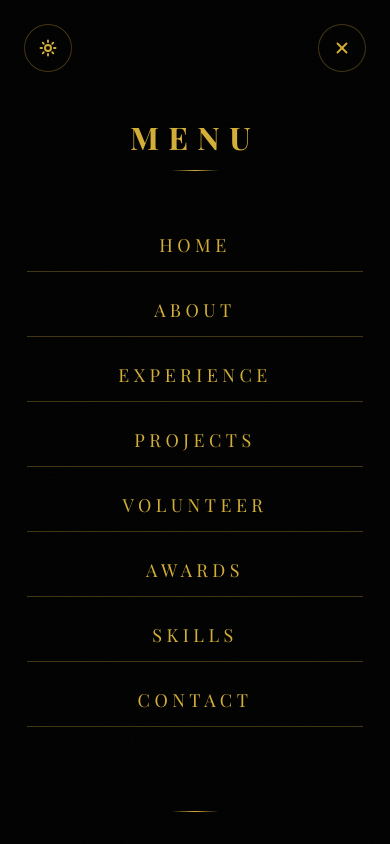
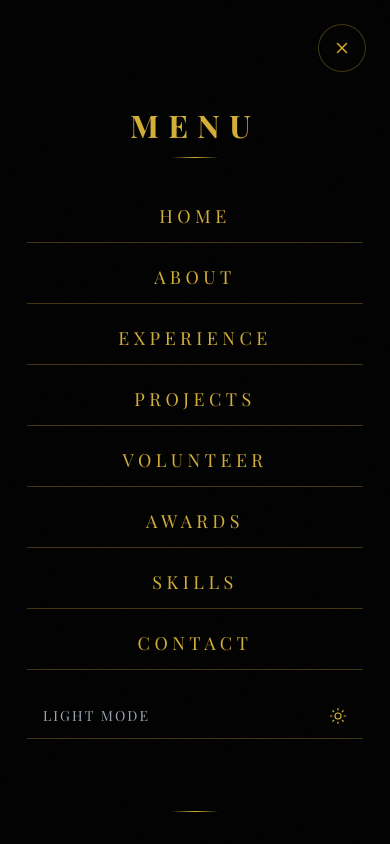
Before and after one commit to sameerbintaher/jinyuzhou, a Next.js app: page / in a window 390 px wide. Both pictures are taken after a click on the button "Open menu". Shown: the top 844 px of the page. Built offline with nearby package versions, Linux system fonts and the light colour scheme; a web font is replaced by a local one.

Commit message:
Add Apple-style light mode and improve mobile UX

```diff
--- a/app/components/Hero.js
+++ b/app/components/Hero.js
@@ -29,7 +29,8 @@ export default function Hero() {
       <motion.div
         style={{
           y: isMobile ? 0 : y,
-          background: "linear-gradient(to bottom, var(--bg), var(--bg-secondary), var(--bg))",
+          background:
+            "linear-gradient(to bottom, var(--bg), var(--bg-secondary), var(--bg))",
         }}
         initial={{ scale: isMobile ? 1 : 1.1, opacity: 0 }}
         animate={{ scale: 1, opacity: 1 }}
@@ -41,7 +42,8 @@ export default function Hero() {
       <div
         className="md:hidden absolute inset-0 z-[5]"
         style={{
-          background: "linear-gradient(to bottom, var(--hero-overlay-start), var(--hero-overlay-mid), var(--hero-overlay-end))",
+          background:
+            "linear-gradient(to bottom, var(--hero-overlay-start), var(--hero-overlay-mid), var(--hero-overlay-end))",
         }}
       />
 
@@ -60,7 +62,8 @@ export default function Hero() {
           <div
             className="w-24 h-[1px] mx-auto mb-12"
             style={{
-              backgroundImage: "linear-gradient(to right, transparent, var(--accent-gold), transparent)",
+              backgroundImage:
+                "linear-gradient(to right, transparent, var(--accent-gold), transparent)",
             }}
           />
         </motion.div>
@@ -77,7 +80,7 @@ export default function Hero() {
           className="text-5xl md:text-8xl lg:text-9xl font-playfair font-bold mb-6 md:mb-8 tracking-wider leading-tight"
           style={{
             color: "var(--accent-gold)",
-            fontSize: isMobile ? "clamp(2.5rem, 12vw, 4rem)" : undefined,
+            fontSize: isMobile ? "clamp(2.25rem, 11vw, 3.5rem)" : undefined,
             textShadow: isMobile
               ? "0 3px 24px rgba(0,0,0,0.95), 0 6px 48px rgba(0,0,0,0.8)"
               : "none",
@@ -95,14 +98,17 @@ export default function Hero() {
             delay: isMobile ? 0.3 : 0.8,
             ease: [0.22, 1, 0.36, 1],
           }}
-          className="text-lg md:text-2xl text-gray-300 mb-5 md:mb-6 tracking-wide font-light leading-relaxed px-4 max-w-3xl mx-auto"
+          className="text-lg md:text-2xl mb-5 md:mb-6 tracking-wide font-light leading-relaxed px-4 max-w-3xl mx-auto"
           style={{
-            fontSize: isMobile ? "clamp(0.938rem, 4.5vw, 1.25rem)" : undefined,
+            color: "var(--text-secondary)",
+            fontSize: isMobile ? "clamp(0.938rem, 4.2vw, 1.125rem)" : undefined,
             textShadow: isMobile ? "0 2px 16px rgba(0,0,0,0.9)" : "none",
+            lineHeight: isMobile ? "1.6" : undefined,
           }}
         >
-          Broadcasting & Television <span style={{ color: "var(--accent-gold)" }}>|</span>{" "}
-          Content Creator <span style={{ color: "var(--accent-gold)" }}>|</span> Visual
+          Broadcasting & Television{" "}
+          <span style={{ color: "var(--accent-gold)" }}>|</span> Content Creator{" "}
+          <span style={{ color: "var(--accent-gold)" }}>|</span> Visual
           Storyteller
         </motion.p>
 
@@ -115,10 +121,12 @@ export default function Hero() {
             delay: isMobile ? 0.4 : 1.1,
             ease: "easeOut",
           }}
-          className="text-base md:text-lg text-gray-500 mb-12 md:mb-16 italic font-light max-w-2xl mx-auto leading-loose px-4"
+          className="text-base md:text-lg mb-12 md:mb-16 italic font-light max-w-2xl mx-auto leading-loose px-4"
           style={{
-            fontSize: isMobile ? "clamp(0.875rem, 3.8vw, 1rem)" : undefined,
+            color: "var(--text-muted)",
+            fontSize: isMobile ? "clamp(0.875rem, 3.6vw, 0.95rem)" : undefined,
             textShadow: isMobile ? "0 2px 12px rgba(0,0,0,0.8)" : "none",
+            lineHeight: isMobile ? "1.7" : undefined,
           }}
         >
           &ldquo;Stories shape memory, and memory shapes culture.&rdquo;
--- a/app/components/MobileMenu.js
+++ b/app/components/MobileMenu.js
@@ -2,19 +2,12 @@
 
 import { useState, useEffect } from "react";
 import { motion, AnimatePresence } from "framer-motion";
-import { Menu, X, Sun, Moon } from "lucide-react";
-import { useTheme } from "next-themes";
+import { Menu, X } from "lucide-react";
+import ThemeToggle from "./ThemeToggle";
 
 export default function MobileMenu() {
   const [isOpen, setIsOpen] = useState(false);
   const [isVisible, setIsVisible] = useState(true);
-  const [mounted, setMounted] = useState(false);
-  const { theme, setTheme, resolvedTheme } = useTheme();
-
-  // Prevent hydration mismatch
-  useEffect(() => {
-    setMounted(true);
-  }, []);
 
   const navItems = [
     { name: "Home", href: "#hero" },
@@ -68,10 +61,6 @@ export default function MobileMenu() {
     }, 300);
   };
 
-  const toggleTheme = () => {
-    setTheme(resolvedTheme === "dark" ? "light" : "dark");
-  };
-
   return (
     <>
       {/* Glass Floating Menu Button - Bottom Right (Mobile Only) */}
@@ -81,30 +70,30 @@ export default function MobileMenu() {
             initial={{ opacity: 0, scale: 0.8 }}
             animate={{ opacity: 1, scale: 1 }}
             exit={{ opacity: 0, scale: 0.8 }}
-            transition={{ duration: 0.2 }}
+            transition={{ duration: 0.3, ease: [0.4, 0, 0.2, 1] }}
             onClick={() => setIsOpen(true)}
-            className="md:hidden fixed z-50 w-14 h-14 rounded-full flex items-center justify-center glass-button text-[var(--accent-gold)] active:scale-95 transition-transform"
+            className="md:hidden fixed z-50 w-14 h-14 rounded-full flex items-center justify-center glass-button text-[var(--accent-gold)] active:scale-95"
             style={{
               bottom: "calc(1.5rem + env(safe-area-inset-bottom, 0px))",
               right: "calc(1.5rem + env(safe-area-inset-right, 0px))",
             }}
             aria-label="Open menu"
           >
-            <Menu size={20} strokeWidth={2.5} />
+            <Menu size={20} strokeWidth={2} />
           </motion.button>
         )}
       </AnimatePresence>
 
-      {/* Full-Screen Overlay with Gold Links */}
+      {/* Full-Screen Overlay Drawer */}
       <AnimatePresence>
         {isOpen && (
           <>
-            {/* Backdrop - Theme Aware */}
+            {/* Backdrop - Theme Aware with Fade */}
             <motion.div
               initial={{ opacity: 0 }}
               animate={{ opacity: 1 }}
               exit={{ opacity: 0 }}
-              transition={{ duration: 0.25 }}
+              transition={{ duration: 0.4 }}
               className="md:hidden fixed inset-0 z-[100]"
               style={{ backgroundColor: "var(--overlay-bg)" }}
               onClick={() => setIsOpen(false)}
@@ -115,7 +104,7 @@ export default function MobileMenu() {
               initial={{ opacity: 0 }}
               animate={{ opacity: 1 }}
               exit={{ opacity: 0 }}
-              transition={{ duration: 0.3, ease: [0.22, 1, 0.36, 1] }}
+              transition={{ duration: 0.4, ease: [0.4, 0, 0.2, 1] }}
               className="md:hidden fixed inset-0 z-[110] flex flex-col items-center justify-center"
             >
               {/* Close Button - Glass */}
@@ -125,54 +114,40 @@ export default function MobileMenu() {
                 exit={{ opacity: 0, scale: 0.8 }}
                 transition={{ duration: 0.3, delay: 0.1 }}
                 onClick={() => setIsOpen(false)}
-                className="absolute w-12 h-12 rounded-full flex items-center justify-center glass-button text-[var(--accent-gold)] active:scale-95 transition-transform"
+                className="absolute w-12 h-12 rounded-full flex items-center justify-center glass-button text-[var(--accent-gold)] active:scale-95"
                 style={{
                   top: "calc(1.5rem + env(safe-area-inset-top, 0px))",
                   right: "calc(1.5rem + env(safe-area-inset-right, 0px))",
                 }}
                 aria-label="Close menu"
               >
-                <X size={18} strokeWidth={2.5} />
+                <X size={18} strokeWidth={2} />
               </motion.button>
-
-              {/* Theme Toggle Button - Glass (Top Left) */}
-              {mounted && (
-                <motion.button
-                  initial={{ opacity: 0, scale: 0.8 }}
-                  animate={{ opacity: 1, scale: 1 }}
-                  exit={{ opacity: 0, scale: 0.8 }}
-                  transition={{ duration: 0.3, delay: 0.1 }}
-                  onClick={toggleTheme}
-                  className="absolute w-12 h-12 rounded-full flex items-center justify-center glass-button text-[var(--accent-gold)] active:scale-95 transition-transform"
-                  style={{
-                    top: "calc(1.5rem + env(safe-area-inset-top, 0px))",
-                    left: "calc(1.5rem + env(safe-area-inset-left, 0px))",
-                  }}
-                  aria-label="Toggle theme"
-                >
-                  {resolvedTheme === "dark" ? (
-                    <Sun size={18} strokeWidth={2.5} />
-                  ) : (
-                    <Moon size={18} strokeWidth={2.5} />
-                  )}
-                </motion.button>
-              )}
 
               {/* Gold Title */}
               <motion.div
                 initial={{ opacity: 0, y: 20 }}
                 animate={{ opacity: 1, y: 0 }}
-                transition={{ duration: 0.4, delay: 0.15 }}
-                className="mb-12 text-center"
+                transition={{ duration: 0.5, delay: 0.15 }}
+                className="mb-8 text-center"
               >
-                <h2 className="text-2xl font-playfair font-bold text-[var(--accent-gold)] tracking-[0.3em]">
+                <h2
+                  className="text-2xl font-playfair font-bold tracking-[0.3em]"
+                  style={{ color: "var(--accent-gold)" }}
+                >
                   MENU
                 </h2>
-                <div className="w-12 h-[1px] bg-gradient-to-r from-transparent via-[var(--accent-gold)] to-transparent mx-auto mt-3" />
+                <div
+                  className="w-12 h-[1px] mx-auto mt-3"
+                  style={{
+                    backgroundImage:
+                      "linear-gradient(to right, transparent, var(--accent-gold), transparent)",
+                  }}
+                />
               </motion.div>
 
               {/* Navigation Links - Gold */}
-              <nav className="flex flex-col items-center space-y-3 px-6 max-w-sm w-full">
+              <nav className="flex flex-col items-center space-y-2 px-6 max-w-sm w-full mb-6">
                 {navItems.map((item, index) => (
                   <motion.a
                     key={item.name}
@@ -181,12 +156,12 @@ export default function MobileMenu() {
                     initial={{ opacity: 0, x: -20 }}
                     animate={{ opacity: 1, x: 0 }}
                     transition={{
-                      duration: 0.3,
-                      delay: 0.1 * index + 0.2,
-                      ease: [0.22, 1, 0.36, 1],
+                      duration: 0.4,
+                      delay: 0.08 * index + 0.2,
+                      ease: [0.4, 0, 0.2, 1],
                     }}
                     whileTap={{ scale: 0.97 }}
-                    className="w-full text-center text-lg font-playfair hover:text-[var(--accent-gold-light)] active:text-[var(--accent-gold-light)] transition-colors duration-200 uppercase tracking-[0.25em] py-3 px-4 min-h-[48px] flex items-center justify-center border-b active:scale-95"
+                    className="w-full text-center text-lg font-playfair transition-colors duration-300 uppercase tracking-[0.25em] py-3 px-4 min-h-[48px] flex items-center justify-center border-b active:scale-95"
                     style={{
                       color: "var(--accent-gold)",
                       borderColor: "var(--glass-border)",
@@ -197,15 +172,26 @@ export default function MobileMenu() {
                 ))}
               </nav>
 
+              {/* Theme Toggle - Inside Drawer */}
+              <motion.div
+                initial={{ opacity: 0, y: 10 }}
+                animate={{ opacity: 1, y: 0 }}
+                transition={{ duration: 0.4, delay: 0.6 }}
+                className="w-full max-w-sm px-6"
+              >
+                <ThemeToggle variant="menu" />
+              </motion.div>
+
               {/* Bottom Line */}
               <motion.div
                 initial={{ opacity: 0, scaleX: 0 }}
                 animate={{ opacity: 1, scaleX: 1 }}
-                transition={{ duration: 0.5, delay: 0.8 }}
-                className="absolute bottom-8 w-12 h-[1px] bg-gradient-to-r from-transparent to-transparent"
+                transition={{ duration: 0.5, delay: 0.7 }}
+                className="absolute bottom-8 w-12 h-[1px]"
                 style={{
                   bottom: "calc(2rem + env(safe-area-inset-bottom, 0px))",
-                  backgroundImage: "linear-gradient(to right, transparent, var(--accent-gold), transparent)",
+                  backgroundImage:
+                    "linear-gradient(to right, transparent, var(--accent-gold), transparent)",
                 }}
               />
             </motion.div>
--- a/app/components/Navbar.js
+++ b/app/components/Navbar.js
@@ -1,11 +1,10 @@
 "use client";
 
 import { useState, useEffect } from "react";
-import { Menu, X } from "lucide-react";
-import { motion, AnimatePresence } from "framer-motion";
+import { motion } from "framer-motion";
+import ThemeToggle from "./ThemeToggle";
 
 export default function Navbar() {
-  const [isOpen, setIsOpen] = useState(false);
   const [scrolled, setScrolled] = useState(false);
 
   useEffect(() => {
@@ -17,7 +16,6 @@ export default function Navbar() {
   }, []);
 
   const navItems = [
-    { name: "Home", href: "#hero" },
     { name: "About", href: "#about" },
     { name: "Experience", href: "#experience" },
     { name: "Projects", href: "#projects" },
@@ -31,26 +29,31 @@ export default function Navbar() {
     <motion.nav
       initial={{ y: -100 }}
       animate={{ y: 0 }}
-      className={`hidden md:block fixed w-full z-50 transition-all duration-300 border-b ${
+      className={`hidden md:block fixed w-full z-50 transition-all duration-400 border-b ${
         scrolled
-          ? "bg-black/90 backdrop-blur-md border-[#d4af37]/20"
+          ? "backdrop-blur-md border-[var(--glass-border)]"
           : "bg-transparent border-transparent"
       }`}
+      style={{
+        backgroundColor: scrolled ? "var(--glass-bg)" : "transparent",
+      }}
     >
       <div className="max-w-5xl mx-auto px-6 lg:px-8">
         <div className="flex items-center justify-between h-20">
+          {/* Logo */}
           <div className="flex-shrink-0">
             <a
               href="#hero"
-              className="text-2xl font-playfair font-bold tracking-wider text-[#d4af37] hover:text-[#f4d03f] transition-colors duration-300"
+              className="text-2xl font-playfair font-bold tracking-wider transition-colors duration-300"
+              style={{ color: "var(--accent-gold)" }}
             >
               JINYU ZHOU
             </a>
           </div>
 
-          {/* Desktop Menu */}
-          <div className="hidden md:block">
-            <div className="ml-10 flex items-baseline space-x-8">
+          {/* Desktop Menu + Theme Toggle */}
+          <div className="hidden md:flex items-center space-x-6">
+            <div className="flex items-baseline space-x-6">
               {navItems.map((item, index) => (
                 <motion.a
                   key={item.name}
@@ -62,51 +65,28 @@ export default function Navbar() {
                     delay: 0.1 * index,
                     ease: "easeOut",
                   }}
-                  className="group relative text-sm uppercase tracking-wider text-gray-300 hover:text-[#d4af37] transition-all duration-400 hover:tracking-widest"
+                  className="group relative text-sm uppercase tracking-wider transition-all duration-400 hover:tracking-widest"
+                  style={{ color: "var(--text-secondary)" }}
                 >
                   {item.name}
-                  <span className="absolute -bottom-1 left-0 w-0 h-[1px] bg-[#d4af37] group-hover:w-full transition-all duration-400 shadow-[0_0_10px_rgba(212,175,55,0.7)]" />
+                  <span
+                    className="absolute -bottom-1 left-0 w-0 h-[1px] group-hover:w-full transition-all duration-400"
+                    style={{
+                      backgroundColor: "var(--accent-gold)",
+                      boxShadow: "0 0 10px var(--accent-gold)",
+                    }}
+                  />
                 </motion.a>
               ))}
             </div>
-          </div>
 
-          {/* Mobile menu button */}
-          <div className="md:hidden">
-            <button
-              onClick={() => setIsOpen(!isOpen)}
-              className="text-[#d4af37] hover:text-[#f4d03f] transition-colors"
-            >
-              {isOpen ? <X size={24} /> : <Menu size={24} />}
-            </button>
+            {/* Theme Toggle */}
+            <div className="pl-2 border-l" style={{ borderColor: "var(--glass-border)" }}>
+              <ThemeToggle variant="navbar" />
+            </div>
           </div>
         </div>
       </div>
-
-      {/* Mobile Menu */}
-      <AnimatePresence>
-        {isOpen && (
-          <motion.div
-            initial={{ opacity: 0, height: 0 }}
-            animate={{ opacity: 1, height: "auto" }}
-            exit={{ opacity: 0, height: 0 }}
-            className="md:hidden bg-black/95 backdrop-blur-md border-t border-[#d4af37]/20"
-          >
-            <div className="px-2 pt-2 pb-3 space-y-1 sm:px-3">
-              {navItems.map((item) => (
-                <a
-                  key={item.name}
-                  href={item.href}
-                  onClick={() => setIsOpen(false)}
-                  className="block px-3 py-2 text-gray-300 hover:text-[#d4af37] hover:bg-[#1a1a1a] rounded-md transition-colors uppercase tracking-wide text-sm"
-                >
-                  {item.name}
-                </a>
-              ))}
-            </div>
-          </motion.div>
-        )}
-      </AnimatePresence>
     </motion.nav>
   );
 }
--- /dev/null
+++ b/app/components/ThemeToggle.js
@@ -0,0 +1,96 @@
+"use client";
+
+import { useEffect, useState } from "react";
+import { useTheme } from "next-themes";
+import { Sun, Moon } from "lucide-react";
+import { motion, AnimatePresence } from "framer-motion";
+
+export default function ThemeToggle({ variant = "navbar" }) {
+  const [mounted, setMounted] = useState(false);
+  const { theme, setTheme, resolvedTheme } = useTheme();
+
+  useEffect(() => {
+    setMounted(true);
+  }, []);
+
+  if (!mounted) return null;
+
+  const toggleTheme = () => {
+    setTheme(resolvedTheme === "dark" ? "light" : "dark");
+  };
+
+  // Navbar variant (desktop)
+  if (variant === "navbar") {
+    return (
+      <button
+        onClick={toggleTheme}
+        className="relative w-9 h-9 rounded-full flex items-center justify-center hover:bg-gray-800/50 dark:hover:bg-gray-700/50 transition-all duration-300"
+        aria-label="Toggle theme"
+      >
+        <AnimatePresence mode="wait">
+          {resolvedTheme === "dark" ? (
+            <motion.div
+              key="sun"
+              initial={{ opacity: 0, rotate: -90, scale: 0.6 }}
+              animate={{ opacity: 1, rotate: 0, scale: 1 }}
+              exit={{ opacity: 0, rotate: 90, scale: 0.6 }}
+              transition={{ duration: 0.3, ease: [0.4, 0, 0.2, 1] }}
+            >
+              <Sun size={18} strokeWidth={1.5} className="text-[var(--accent-gold)]" />
+            </motion.div>
+          ) : (
+            <motion.div
+              key="moon"
+              initial={{ opacity: 0, rotate: 90, scale: 0.6 }}
+              animate={{ opacity: 1, rotate: 0, scale: 1 }}
+              exit={{ opacity: 0, rotate: -90, scale: 0.6 }}
+              transition={{ duration: 0.3, ease: [0.4, 0, 0.2, 1] }}
+            >
+              <Moon size={18} strokeWidth={1.5} className="text-[var(--text-muted)]" />
+            </motion.div>
+          )}
+        </AnimatePresence>
+      </button>
+    );
+  }
+
+  // Menu variant (mobile drawer)
+  return (
+    <button
+      onClick={toggleTheme}
+      className="w-full min-h-[48px] flex items-center justify-between px-4 py-3 transition-colors duration-300 border-b"
+      style={{
+        borderColor: "var(--glass-border)",
+        color: "var(--text-secondary)",
+      }}
+      aria-label="Toggle theme"
+    >
+      <span className="text-sm uppercase tracking-[0.15em] font-playfair">
+        {resolvedTheme === "dark" ? "Light Mode" : "Dark Mode"}
+      </span>
+      <AnimatePresence mode="wait">
+        {resolvedTheme === "dark" ? (
+          <motion.div
+            key="sun"
+            initial={{ opacity: 0, scale: 0.8 }}
+            animate={{ opacity: 1, scale: 1 }}
+            exit={{ opacity: 0, scale: 0.8 }}
+            transition={{ duration: 0.2 }}
+          >
+            <Sun size={18} strokeWidth={1.5} style={{ color: "var(--accent-gold)" }} />
+          </motion.div>
+        ) : (
+          <motion.div
+            key="moon"
+            initial={{ opacity: 0, scale: 0.8 }}
+            animate={{ opacity: 1, scale: 1 }}
+            exit={{ opacity: 0, scale: 0.8 }}
+            transition={{ duration: 0.2 }}
+          >
+            <Moon size={18} strokeWidth={1.5} style={{ color: "var(--text-muted)" }} />
+          </motion.div>
+        )}
+      </AnimatePresence>
+    </button>
+  );
+}
--- a/app/globals.css
+++ b/app/globals.css
@@ -40,39 +40,52 @@
   --hero-overlay-end: rgba(0, 0, 0, 0.9);
 }
 
-/* Light Theme (White + Gold Luxury Minimal) */
+/* Light Theme (Apple Soft Minimal - L1-B) */
 .light {
-  --bg: #ffffff;
-  --bg-secondary: #fafafa;
-  --bg-tertiary: #f5f5f5;
-  --text-primary: #1a1a1a;
-  --text-secondary: #4b5563;
-  --text-muted: #9ca3af;
+  --bg: #fafafa;
+  --bg-secondary: #f2f2f2;
+  --bg-tertiary: #e5e5e5;
+  --text-primary: #111111;
+  --text-secondary: #333333;
+  --text-muted: #555555;
   --accent-gold: #d4af37;
   --accent-gold-light: #f4d03f;
   --accent-gold-dark: #b8941f;
-  --glass-bg: rgba(255, 255, 255, 0.6);
-  --glass-border: rgba(212, 175, 55, 0.4);
-  --overlay-bg: #ffffff;
-  --hero-overlay-start: rgba(255, 255, 255, 0.3);
-  --hero-overlay-mid: rgba(255, 255, 255, 0.2);
-  --hero-overlay-end: rgba(255, 255, 255, 0.4);
+  --glass-bg: rgba(255, 255, 255, 0.8);
+  --glass-border: rgba(229, 229, 229, 0.6);
+  --overlay-bg: #fafafa;
+  --hero-overlay-start: rgba(250, 250, 250, 0.5);
+  --hero-overlay-mid: rgba(250, 250, 250, 0.3);
+  --hero-overlay-end: rgba(250, 250, 250, 0.6);
+  --shadow-soft: 0 2px 16px rgba(0, 0, 0, 0.06);
+  --shadow-medium: 0 4px 24px rgba(0, 0, 0, 0.08);
 }
 
 html {
   scroll-behavior: smooth;
   scroll-padding-top: 100px;
-  background-color: var(--bg);
-  transition: background-color 0.3s ease;
+  background: var(--bg);
+  transition: background 0.4s ease, color 0.4s ease;
+}
+
+/* Light mode gradient background */
+html.light {
+  background: linear-gradient(to bottom, #fafafa, #f2f2f2);
 }
 
 body {
-  background-color: var(--bg);
+  background: var(--bg);
   color: var(--text-primary);
   font-family: var(--font-inter);
   position: relative;
   overflow-x: hidden;
-  transition: background-color 0.3s ease, color 0.3s ease;
+  transition: background 0.4s ease, color 0.4s ease;
+  -webkit-font-smoothing: antialiased;
+  -moz-osx-font-smoothing: grayscale;
+}
+
+body.light {
+  background: linear-gradient(to bottom, #fafafa, #f2f2f2);
 }
 
 /* Mobile Redesign - Smooth Natural Scrolling with --vh fix */
@@ -154,24 +167,38 @@ body {
   }
 }
 
-/* Glass Morphism Utility Classes - Theme Aware */
+/* Glass Morphism Utility Classes - Theme Aware with Apple Shadows */
 .glass-button {
   background: var(--glass-bg);
-  backdrop-filter: blur(12px);
-  -webkit-backdrop-filter: blur(12px);
+  backdrop-filter: blur(16px);
+  -webkit-backdrop-filter: blur(16px);
   border: 1px solid var(--glass-border);
-  box-shadow: 0 4px 16px rgba(0, 0, 0, 0.2);
-  transition: all 0.3s ease;
+  box-shadow: 0 4px 20px rgba(0, 0, 0, 0.15);
+  transition: all 0.4s cubic-bezier(0.4, 0, 0.2, 1);
 }
 
+/* Apple-style soft shadow for light mode */
 .light .glass-button {
-  box-shadow: 0 4px 16px rgba(0, 0, 0, 0.08);
+  box-shadow: 0 2px 16px rgba(0, 0, 0, 0.06), 0 1px 4px rgba(0, 0, 0, 0.04);
+  border: 1px solid rgba(229, 229, 229, 0.8);
 }
 
 .glass-button:hover {
   background: var(--glass-bg);
   border-color: var(--accent-gold);
-  opacity: 0.95;
+  transform: translateY(-1px);
+}
+
+.light .glass-button:hover {
+  box-shadow: 0 4px 24px rgba(0, 0, 0, 0.08), 0 2px 8px rgba(0, 0, 0, 0.06);
+}
+
+/* Smooth momentum scrolling on mobile */
+@media (max-width: 768px) {
+  * {
+    -webkit-overflow-scrolling: touch;
+    scroll-behavior: smooth;
+  }
 }
 
 /* Smooth scroll with easing */
```
Also changed, not shown: app/components/ThemeProvider.js (line endings or trailing spaces), tailwind.config.js (line endings or trailing spaces).
